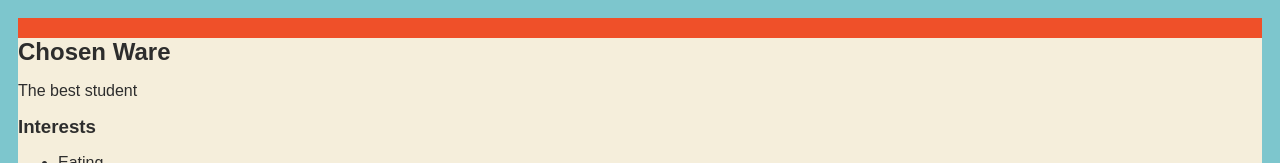
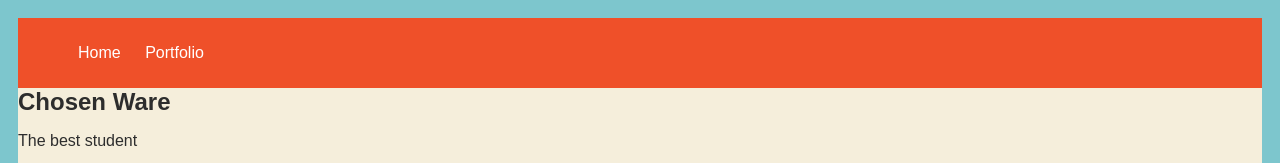
Before and after one commit to ChosenWare/ChosenWare, a plain HTML site: page index.html in a window 1280 px wide. Shown: the top 163 px of the page. Drawn offline with Linux system fonts and the light colour scheme.

Commit message:
added css

```diff
--- a/index.html
+++ b/index.html
@@ -21,6 +21,10 @@
           display: flex;
           padding: 10px;
       }
+      #all-contents {
+max-width: 800px;
+margin: auto;
+}
       h1 {
           display: flex;
           align-items: center;
@@ -63,10 +67,6 @@
       h2, h3 {
           margin: 0px;
       }
-        #all-contents {
-max-width: 800px;
-margin: auto;
-}
    </style>
 </head>
   <body>
@@ -75,6 +75,14 @@ margin: auto;
 
   <div>
       <nav>
+        <ul id="nav-ul">
+          <li class="nav-li">
+            <a href="index.html"> Home </a>
+          </li>
+          <li class="nav-li">
+            <a href="portfolio.html"> Portfolio </a>
+        </li>
+      </ul>
       </nav>
       <main>
  <!-- Content section -->
```
